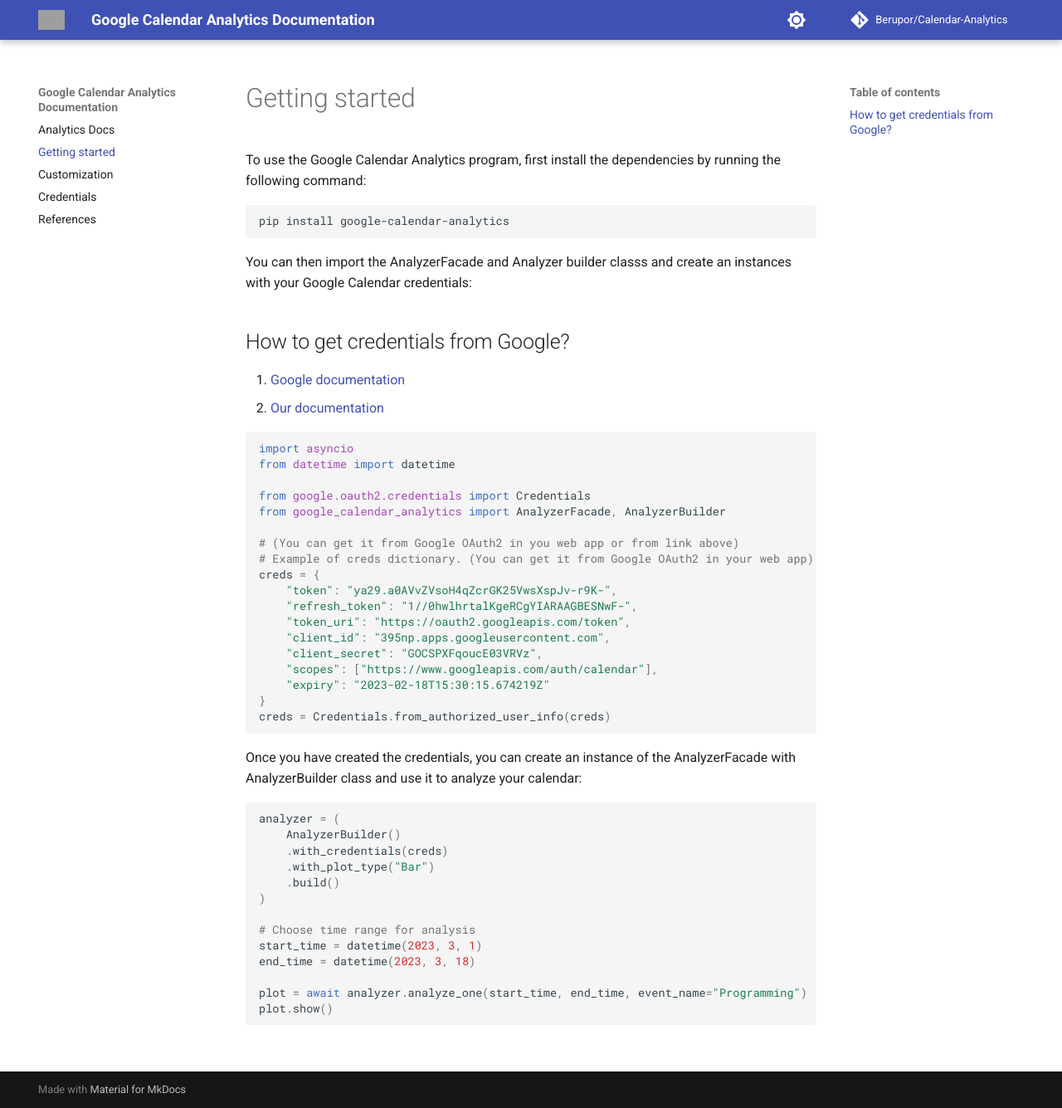
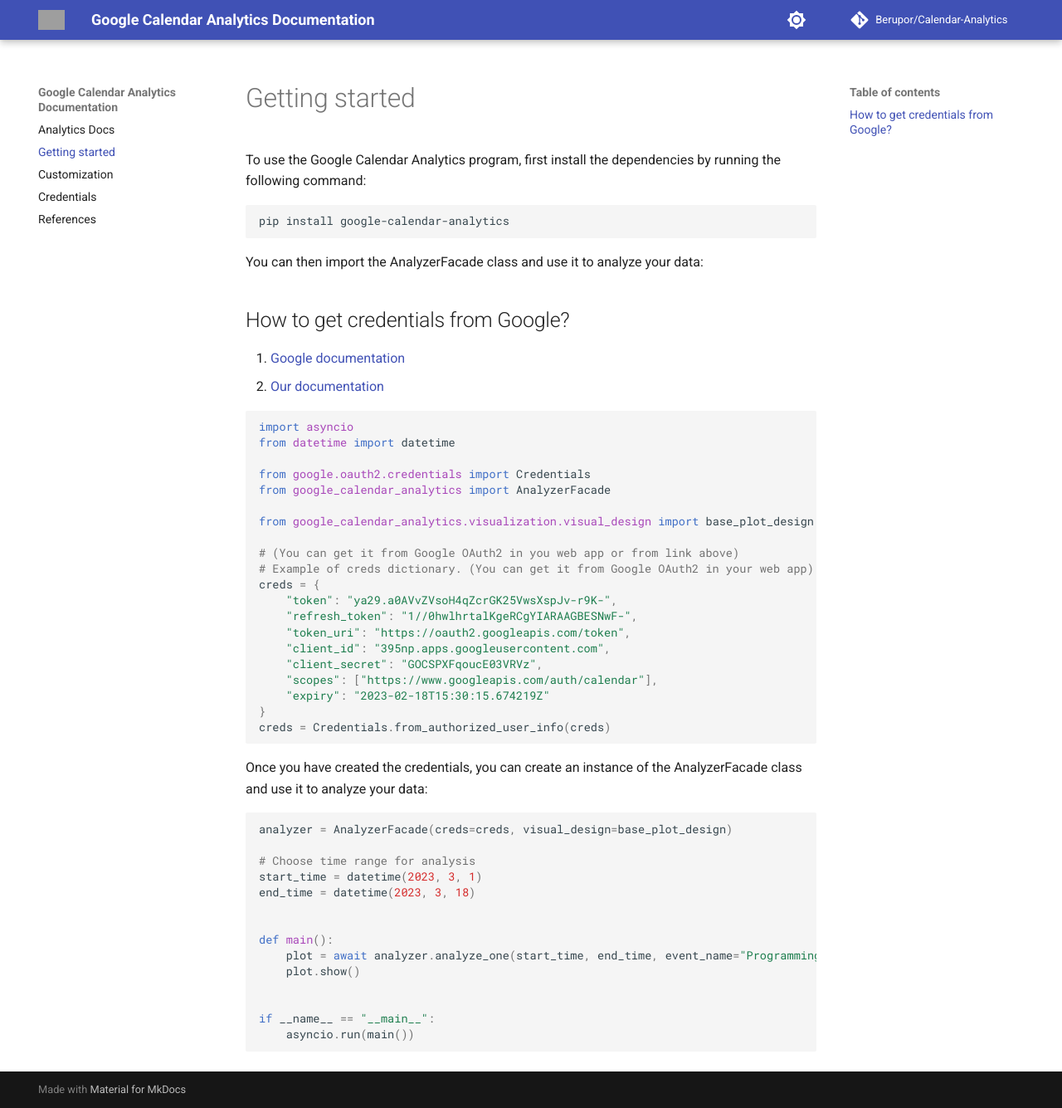
Before and after one commit to Berupor/Google-Calendar-Analytics, an MkDocs documentation site: the page built from docs/Getting-started.md, in a window 1280 px wide and 1335 px high. Shown: the whole window at 83% size. Built offline with MkDocs 1.6.1 and Material for MkDocs 9.7.7, drawn with Linux system fonts in a browser that asks for light colours; comment, search, counter and statistics services are not loaded; grey boxes are pictures that could not be loaded.

Commit message:
Update docs

````diff
--- a/docs/Getting-started.md
+++ b/docs/Getting-started.md
@@ -4,21 +4,22 @@
 pip install google-calendar-analytics
 ```
 
-You can then import the AnalyzerFacade and Analyzer builder classs and create an instances with your Google Calendar
-credentials:
+You can then import the AnalyzerFacade class and use it to analyze your data:
 
 
 ## How to get credentials from Google?
+
 1. [Google documentation](https://developers.google.com/calendar/api/quickstart/python)
 2. [Our documentation](Credentials.md)
-
 
 ```python
 import asyncio
 from datetime import datetime
 
 from google.oauth2.credentials import Credentials
-from google_calendar_analytics import AnalyzerFacade, AnalyzerBuilder
+from google_calendar_analytics import AnalyzerFacade
+
+from google_calendar_analytics.visualization.visual_design import base_plot_design
 
 # (You can get it from Google OAuth2 in you web app or from link above)
 # Example of creds dictionary. (You can get it from Google OAuth2 in your web app)
@@ -34,21 +35,22 @@
 creds = Credentials.from_authorized_user_info(creds)
 ```
 
-Once you have created the credentials, you can create an instance of the AnalyzerFacade with AnalyzerBuilder class and
-use it to analyze your calendar:
+Once you have created the credentials, you can create an instance of the AnalyzerFacade class and use it to analyze your
+data:
 
 ```python
-analyzer = (
-    AnalyzerBuilder()
-    .with_credentials(creds)
-    .with_plot_type("Bar")
-    .build()
-)
+analyzer = AnalyzerFacade(creds=creds, visual_design=base_plot_design)
 
 # Choose time range for analysis
 start_time = datetime(2023, 3, 1)
 end_time = datetime(2023, 3, 18)
 
-plot = await analyzer.analyze_one(start_time, end_time, event_name="Programming")
-plot.show()
+
+def main():
+    plot = await analyzer.analyze_one(start_time, end_time, event_name="Programming", plot_type="Line")
+    plot.show()
+
+
+if __name__ == "__main__":
+    asyncio.run(main())
 ```
````
Also changed, not shown: docs/Customization.md (+44 -13 lines).
